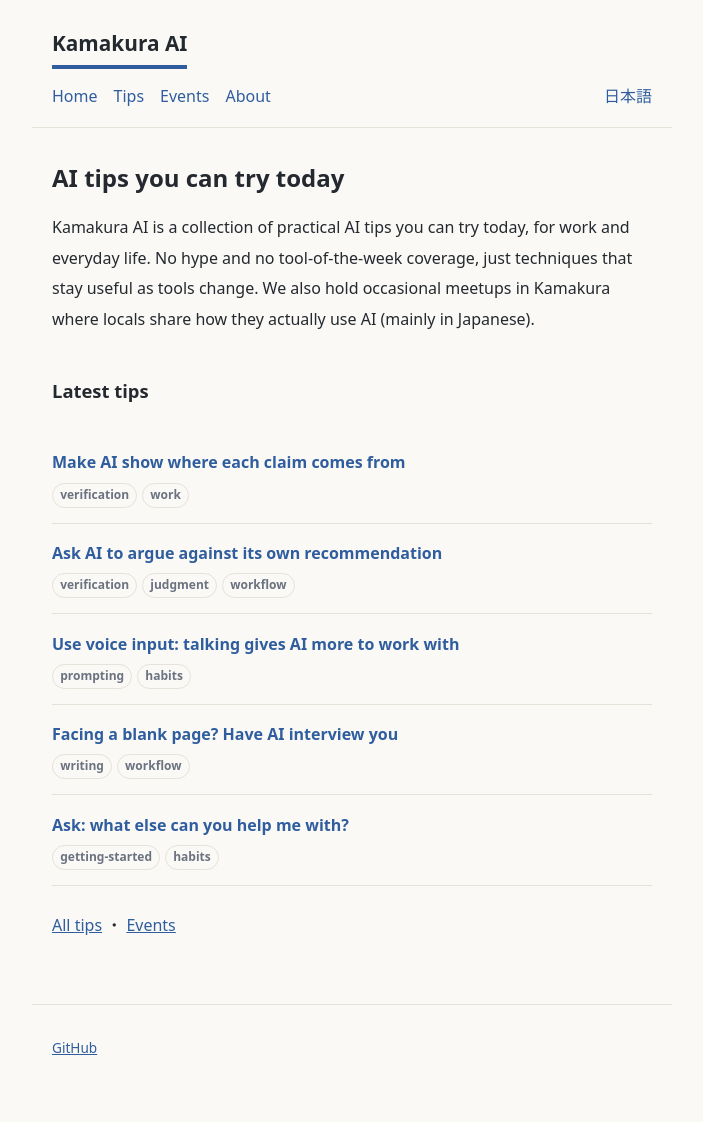
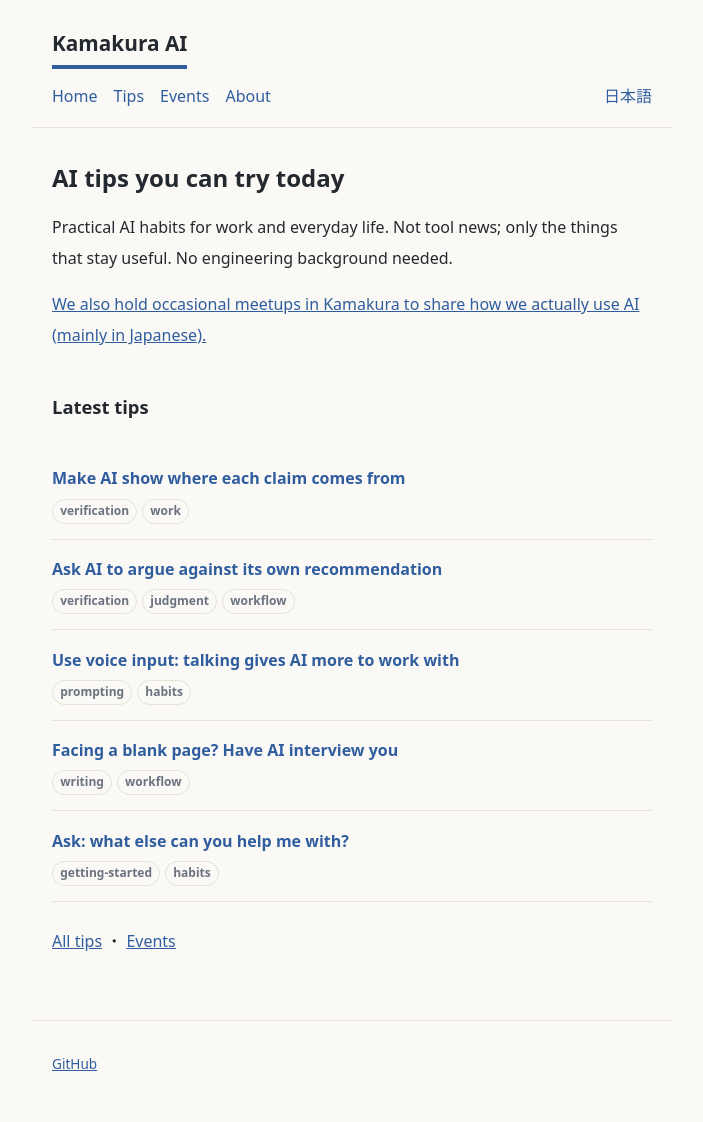
Before and after one commit to tagawa/kamakura-ai, a Jekyll site: the page built from en/index.md, in a window 1280 px wide. Shown: the whole page, without its empty margins (288-991 px from the left). Built offline with Jekyll 4.4.1, drawn with Linux system fonts in a browser that asks for light colours; comment, search, counter and statistics services are not loaded.

Commit message:
Revise introduction for clarity and conciseness

```diff
--- a/en/index.md
+++ b/en/index.md
@@ -9,12 +9,14 @@ permalink: /en/
 # next_event_date: 2026-07-30
 # next_event_title: Kamakura AI Night
 ---
-Kamakura AI is a collection of practical AI tips you can try today, for work and everyday life. No hype and no tool-of-the-week coverage, just techniques that stay useful as tools change. We also hold occasional meetups in Kamakura where locals share how they actually use AI (mainly in Japanese).
+Practical AI habits for work and everyday life. Not tool news; only the things that stay useful. No engineering background needed.
 
 {% assign today_int = site.time | date: '%Y%m%d' | plus: 0 %}
 {% assign event_int = page.next_event_date | date: '%Y%m%d' | plus: 0 %}
 {% if page.next_event_date and event_int >= today_int %}
 <p class="next-event">Next event: <a href="/en/events/">{{ page.next_event_date | date: '%-m/%-d' }} {{ page.next_event_title }}</a></p>
+{% else %}
+<p class="next-event"><a href="/en/events/">We also hold occasional meetups in Kamakura to share how we actually use AI (mainly in Japanese).</a></p>
 {% endif %}
 
 <h2>Latest tips</h2>
```
